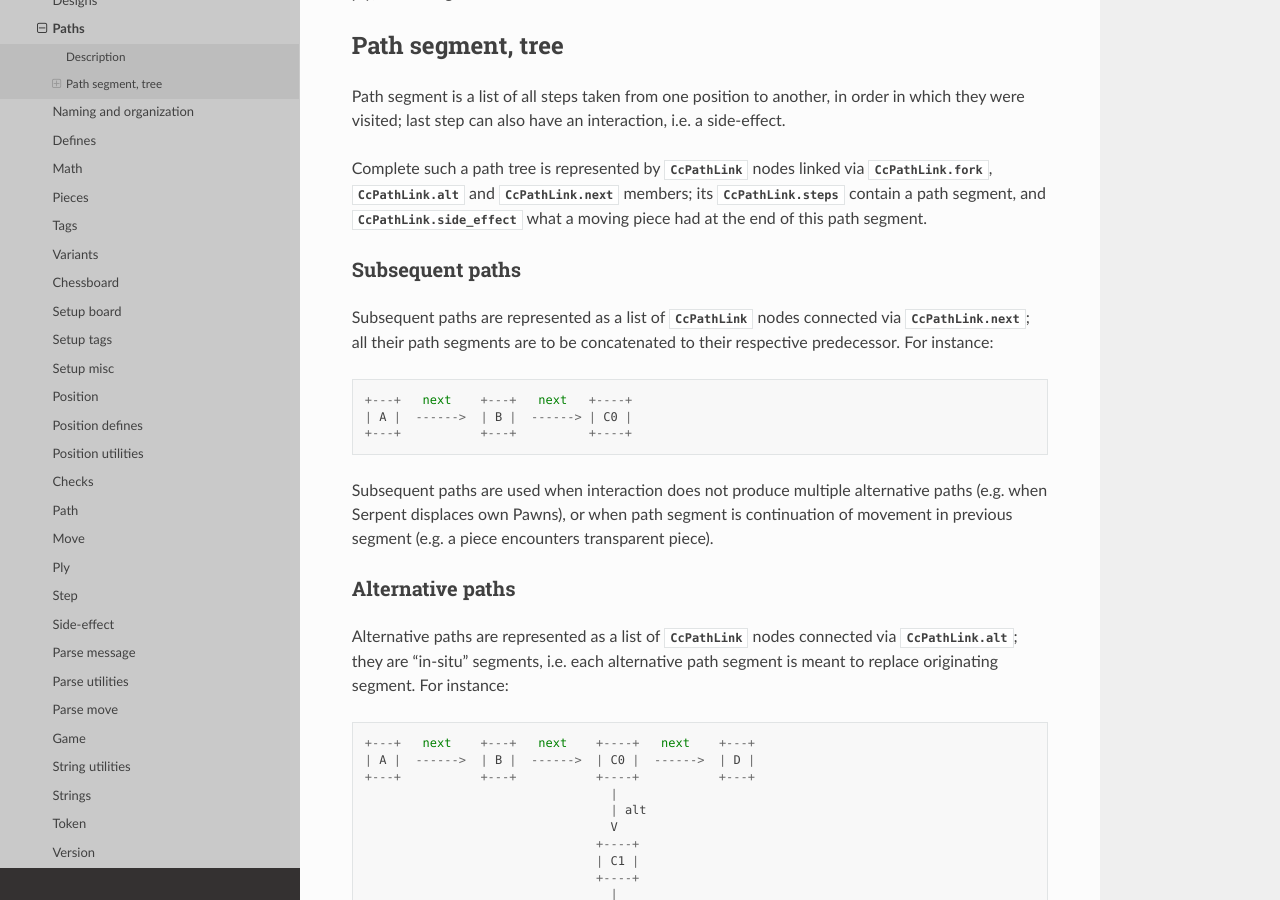
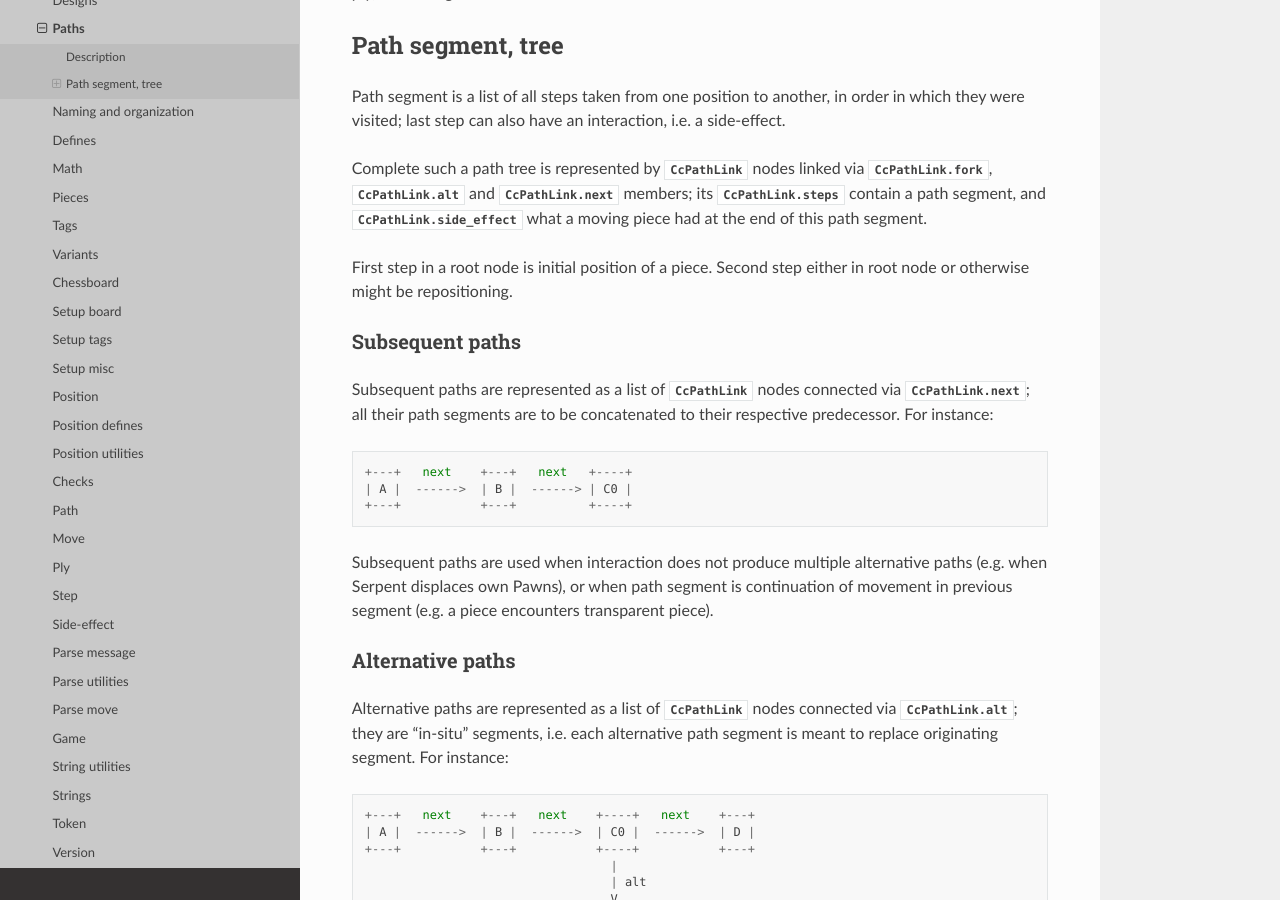
Before and after one commit to mmlacak/crochess, a Sphinx documentation site: the page built from docs/source/libcc/paths.rst, in a window 1280 px wide and 900 px high, scrolled down 931 px. Built offline with Sphinx 7.4.7 and the Read the Docs theme 3.1.0, drawn with Linux system fonts in a browser that asks for light colours; some of the changed text lies outside the part shown.

Commit message:
Clarified initial position, repositioning in path tree docs.

```diff
--- a/docs/source/conf.py
+++ b/docs/source/conf.py
@@ -26,10 +26,10 @@ copyright = '2021, Mario Mlačak'
 author = 'Mario Mlačak'
 
 # The short X.Y version
-version = "0.0.1.80:1259+20250113.191119"   # docs-new-lib-short-version-major-minor-feature-commit+meta~breaks-place-marker
+version = "0.0.1.81:1260+20250113.192603"   # docs-new-lib-short-version-major-minor-feature-commit+meta~breaks-place-marker
 
 # The full version, including alpha/beta/rc tags
-release = "0.0.1.80:1259+20250113.191119"   # docs-new-lib-full-version-major-minor-feature-commit+meta~breaks-place-marker
+release = "0.0.1.81:1260+20250113.192603"   # docs-new-lib-full-version-major-minor-feature-commit+meta~breaks-place-marker
 
 
 # -- General configuration ---------------------------------------------------
--- a/docs/source/libcc/ccpath.rst
+++ b/docs/source/libcc/ccpath.rst
@@ -24,6 +24,9 @@ Linked path segments
 .. c:struct:: CcPathLink
 
     Node containing path segment, and links to other nodes in a path tree.
+
+    First step in a root node is initial position of a piece. Second step either
+    in root node or otherwise might be repositioning.
 
     Forking :term:`path`\s are introduced by single :c:member:`fork` path; all
     other possible :term:`path`\s after the same e.g. divergence are then linked
--- a/docs/source/libcc/paths.rst
+++ b/docs/source/libcc/paths.rst
@@ -61,6 +61,9 @@ Complete such a path tree is represented by :c:type:`CcPathLink` nodes linked vi
 members; its :c:member:`CcPathLink.steps` contain a path segment, and
 :c:member:`CcPathLink.side_effect` what a moving piece had at the end of
 this path segment.
+
+First step in a root node is initial position of a piece. Second step either in
+root node or otherwise might be repositioning.
 
 .. _lbl-libcc-paths-segmenttree-subsequent:
 
@@ -242,3 +245,6 @@ gives a complete ply with steps ordered like so::
          next   +----+  next   +----+  next        next   +----+
     ... ------> | d0 | ------> | d1 | ------> ... ------> | dn |
                 +----+         +----+                     +----+
+
+First step in a complete ply is initial position of a piece; second step might
+be repositioning.
```
